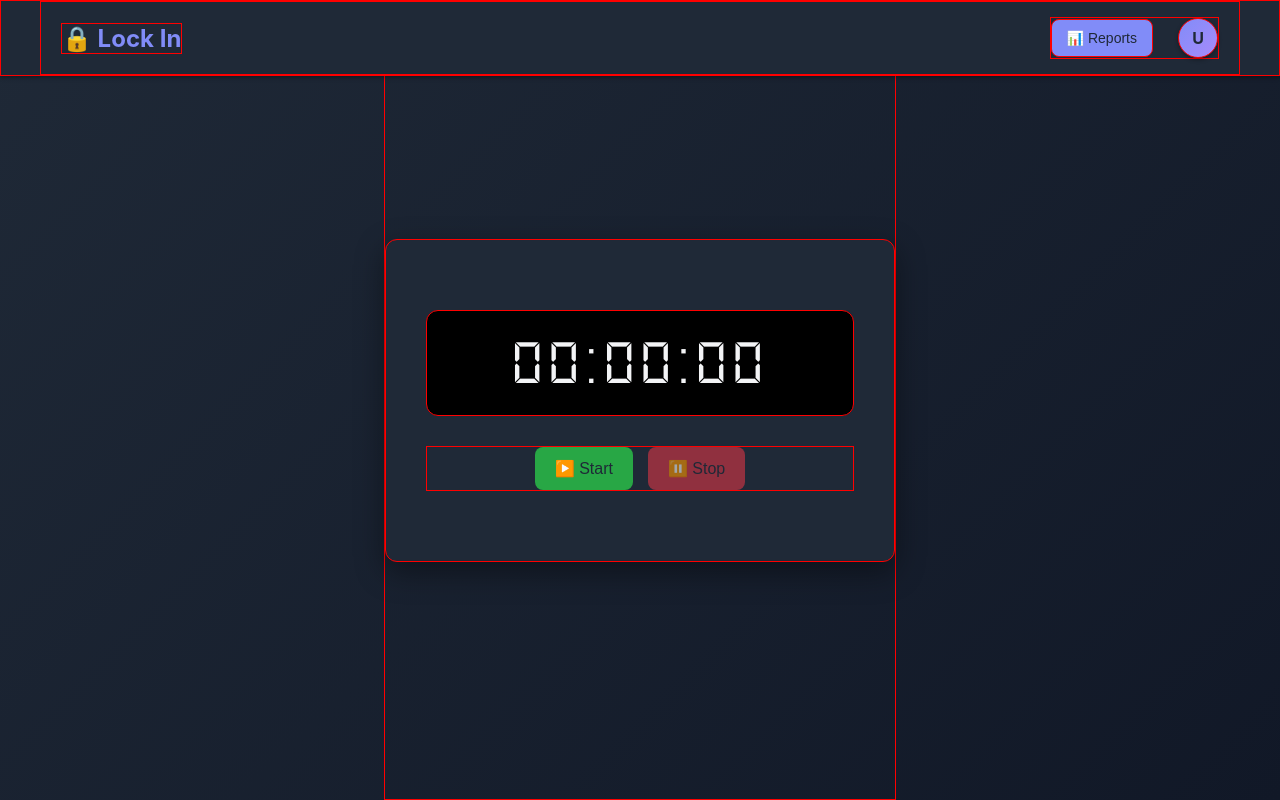
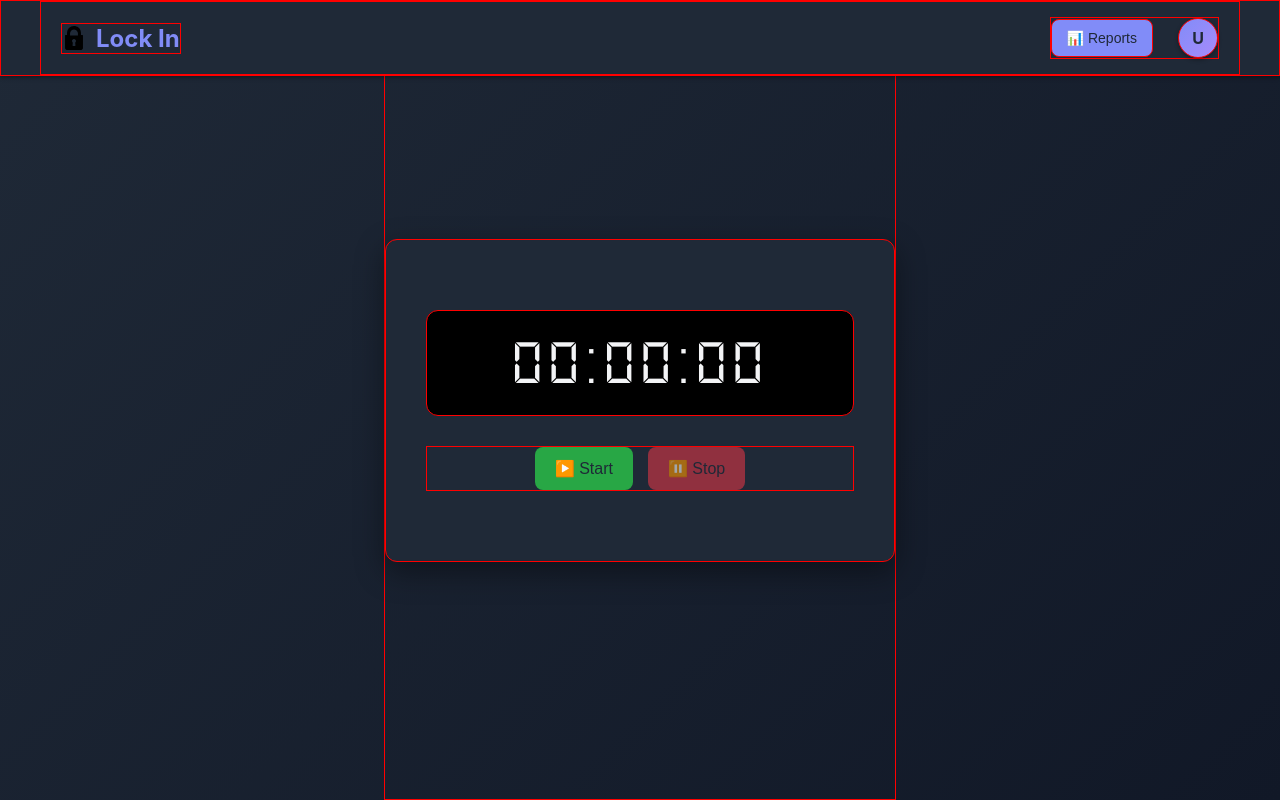
Before and after one commit to foxeronthepath/lock-in, a website with bundled scripts: page index.html in a window 1280 px wide. Built offline with nearby package versions, Linux system fonts and the light colour scheme; no server answers.

Commit message:
Add favicon and logo

```diff
--- a/index.html
+++ b/index.html
@@ -4,6 +4,7 @@
     <meta charset="UTF-8" />
     <meta name="viewport" content="width=device-width, initial-scale=1.0" />
     <title>Lock In - Focus Timer</title>
+    <link rel="icon" href="src/icons/favicon12.ico" type="image/x-icon">
     <link rel="stylesheet" href="src/css/main.css" />
   </head>
   <body>
@@ -12,7 +13,10 @@
       <div class="navbar-container">
         <!-- Logo Section -->
         <div class="navbar-brand">
-          <div class="logo">🔒 Lock In</div>
+          <div class="logo">
+            <img src="src/icons/lock.svg" alt="Lock" class="lock-icon">
+            Lock In
+          </div>
         </div>
 
         <!-- Right Navigation Items -->
--- a/src/css/main.css
+++ b/src/css/main.css
@@ -73,7 +73,17 @@ body {
   font-weight: bold;
   color: var(--primary-color);
   margin-bottom: var(--spacing-sm);
+  display: flex;
+  align-items: center;
+  gap: var(--spacing-sm);
   border: 1px solid red;
+}
+
+.lock-icon {
+  width: 1em;
+  height: 1em;
+  object-fit: contain;
+  filter: brightness(0);
 }
 
 .subtitle {
```
Also changed, not shown: login.html (+5 -1 lines), src/icons/favicon12.ico (added), src/icons/lock.svg (added), 1 other file.
